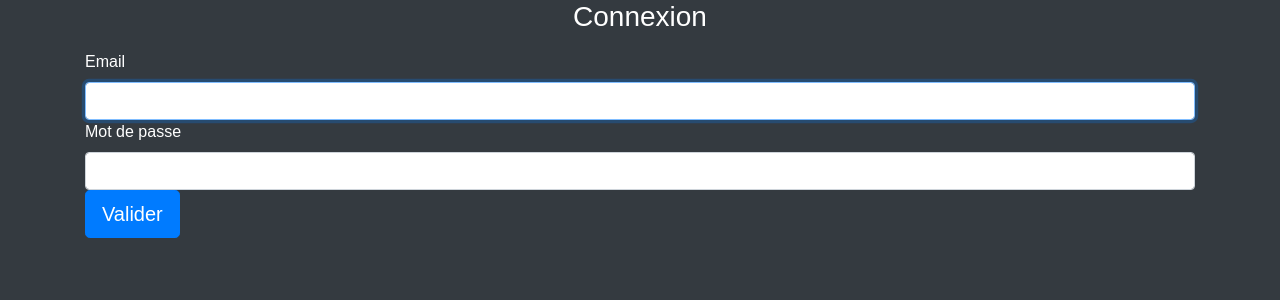
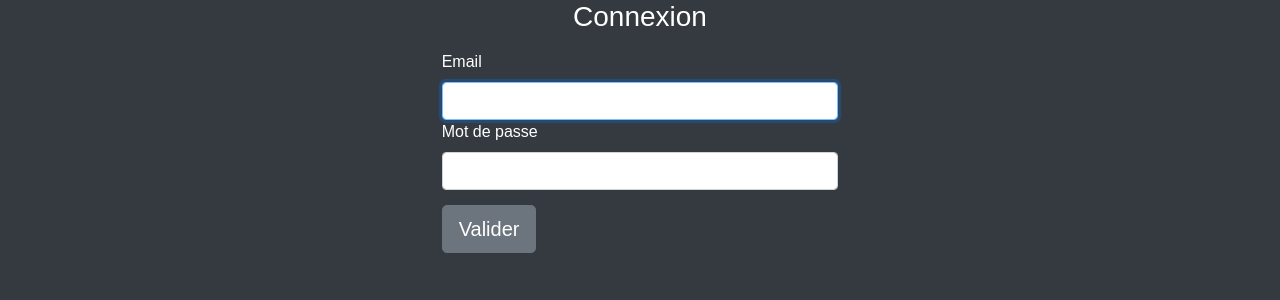
Before and after one commit to Pierre-mg/pizzadelaplace-symfony, a Symfony app: template templates/security/login.html.twig in a window 1280 px wide. Shown: the top 300 px of the page. Run offline with Twig, Linux system fonts and the light colour scheme; the template is opened without the code that fills it, so the values that code supplies are empty; some libraries are stand-ins or nearby versions; some web fonts are replaced.

Commit message:
login ok

```diff
--- a/public/css/style.css
+++ b/public/css/style.css
@@ -266,6 +266,11 @@ footer {
     text-align: center;
 }
 
+/* Admin */
+
+.btn {
+    margin: 15px 0 15px 0;
+}
 
 /* Tablettes + desktop : */
 @media (min-width: 700px) {
--- a/src/Controller/SecurityController.php
+++ b/src/Controller/SecurityController.php
@@ -10,12 +10,12 @@ use Symfony\Component\Security\Http\Authentication\AuthenticationUtils;
 class SecurityController extends AbstractController
 {
     /**
-     * @Route("/login", name="admin_login")
+     * @Route("/login", name="app_login")
      */
     public function login(AuthenticationUtils $authenticationUtils): Response
     {
         // if ($this->getUser()) {
-        //     return $this->redirectToRoute('target_path');
+        //      return $this->redirectToRoute('target_path');
         // }
 
         // get the login error if there is one
@@ -27,7 +27,7 @@ class SecurityController extends AbstractController
     }
 
     /**
-     * @Route("/logout", name="admin_logout")
+     * @Route("/logout", name="app_logout")
      */
     public function logout()
     {
--- a/src/Entity/User.php
+++ b/src/Entity/User.php
@@ -68,7 +68,7 @@ class User implements UserInterface
     {
         $roles = $this->roles;
         // guarantee every user at least has ROLE_USER
-        $roles[] = 'ROLE_USER';
+        //$roles[] = 'ROLE_USER';
 
         return array_unique($roles);
     }
--- a/src/Security/AdminAuthenticator.php
+++ b/src/Security/AdminAuthenticator.php
@@ -71,7 +71,7 @@ class AdminAuthenticator extends AbstractFormLoginAuthenticator implements Passw
 
         if (!$user) {
             // fail authentication with a custom error
-            throw new CustomUserMessageAuthenticationException('Email could not be found.');
+            throw new CustomUserMessageAuthenticationException('Identifiants non valides.');
         }
 
         return $user;
@@ -96,8 +96,8 @@ class AdminAuthenticator extends AbstractFormLoginAuthenticator implements Passw
             return new RedirectResponse($targetPath);
         }
 
-        // For example : return new RedirectResponse($this->urlGenerator->generate('some_route'));
-        throw new \Exception('TODO: provide a valid redirect inside '.__FILE__);
+        return new RedirectResponse($this->urlGenerator->generate('home'));
+        //throw new \Exception('TODO: provide a valid redirect inside '.__FILE__);
     }
 
     protected function getLoginUrl()
--- a/templates/security/login.html.twig
+++ b/templates/security/login.html.twig
@@ -6,7 +6,7 @@
 
 {% block body %}
 
-<div class="container">
+<div class="container col-4">
 
 <form method="post">
     {% if error %}
@@ -15,7 +15,7 @@
 
     {% if app.user %}
         <div class="mb-3">
-           Bonjour {{ app.user.username }}, <a href="{{ path('app_logout') }}">Logout</a>
+           Bonjour {{ app.user.username }}, <a href="{{ path('app_logout') }}"><button class="btn btn-secondary">Déconnexion</button></a>
         </div>
     {% endif %}
 
@@ -40,7 +40,7 @@
         </div>
     #}
 
-    <button class="btn btn-lg btn-primary" type="submit">
+    <button class="btn btn-lg btn-secondary btn-login" type="submit">
         Valider
     </button>
 </form>
```
Also changed, not shown: src/Controller/Back/AdminController.php (added, +20 -0 lines), templates/back/admin/index.html.twig (added, +20 -0 lines), 1 other file.
